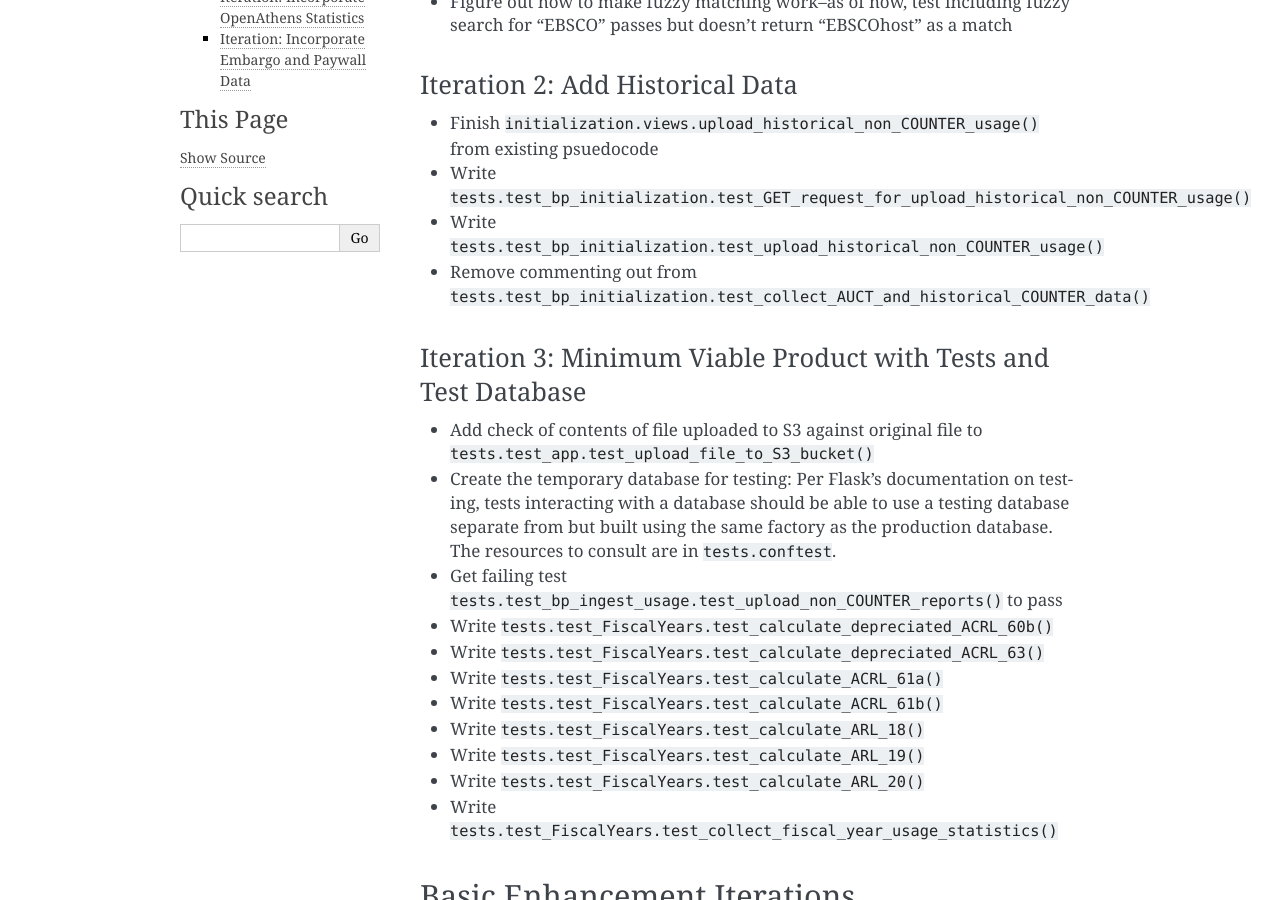
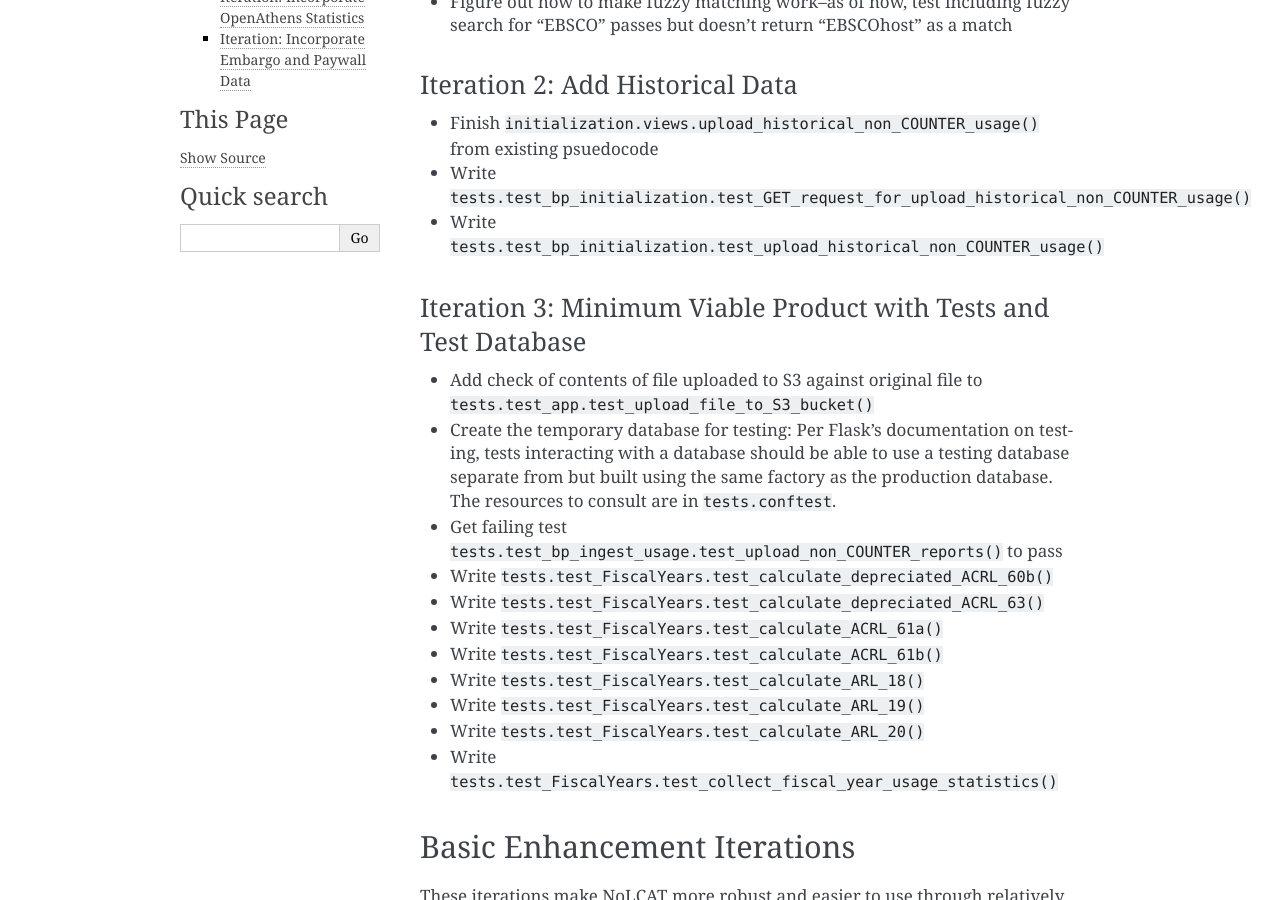
Before and after one commit to ereiskind/nolcat, a Sphinx documentation site: the page built from docs/source/roadmap.rst, in a window 1280 px wide and 900 px high, scrolled down 1474 px. Built offline with Sphinx 7.4.7, drawn with Linux system fonts in a browser that asks for light colours.

Commit message:
Update test to current iteration

```diff
--- a/docs/source/roadmap.rst
+++ b/docs/source/roadmap.rst
@@ -25,7 +25,6 @@ Iteration 2: Add Historical Data
 * Finish ``initialization.views.upload_historical_non_COUNTER_usage()`` from existing psuedocode
 * Write ``tests.test_bp_initialization.test_GET_request_for_upload_historical_non_COUNTER_usage()``
 * Write ``tests.test_bp_initialization.test_upload_historical_non_COUNTER_usage()``
-* Remove commenting out from ``tests.test_bp_initialization.test_collect_AUCT_and_historical_COUNTER_data()``
 
 Iteration 3: Minimum Viable Product with Tests and Test Database
 ================================================================
```
Also changed, not shown: 1 other file.
